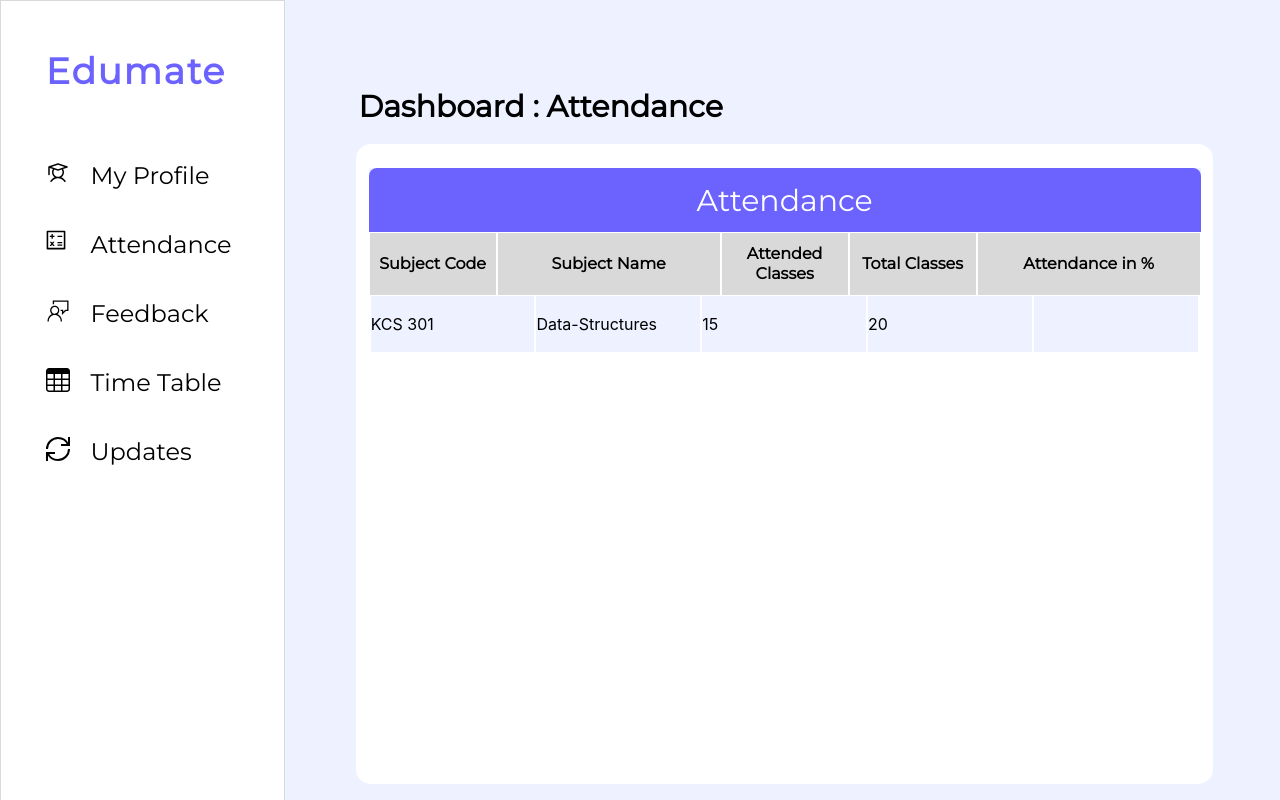
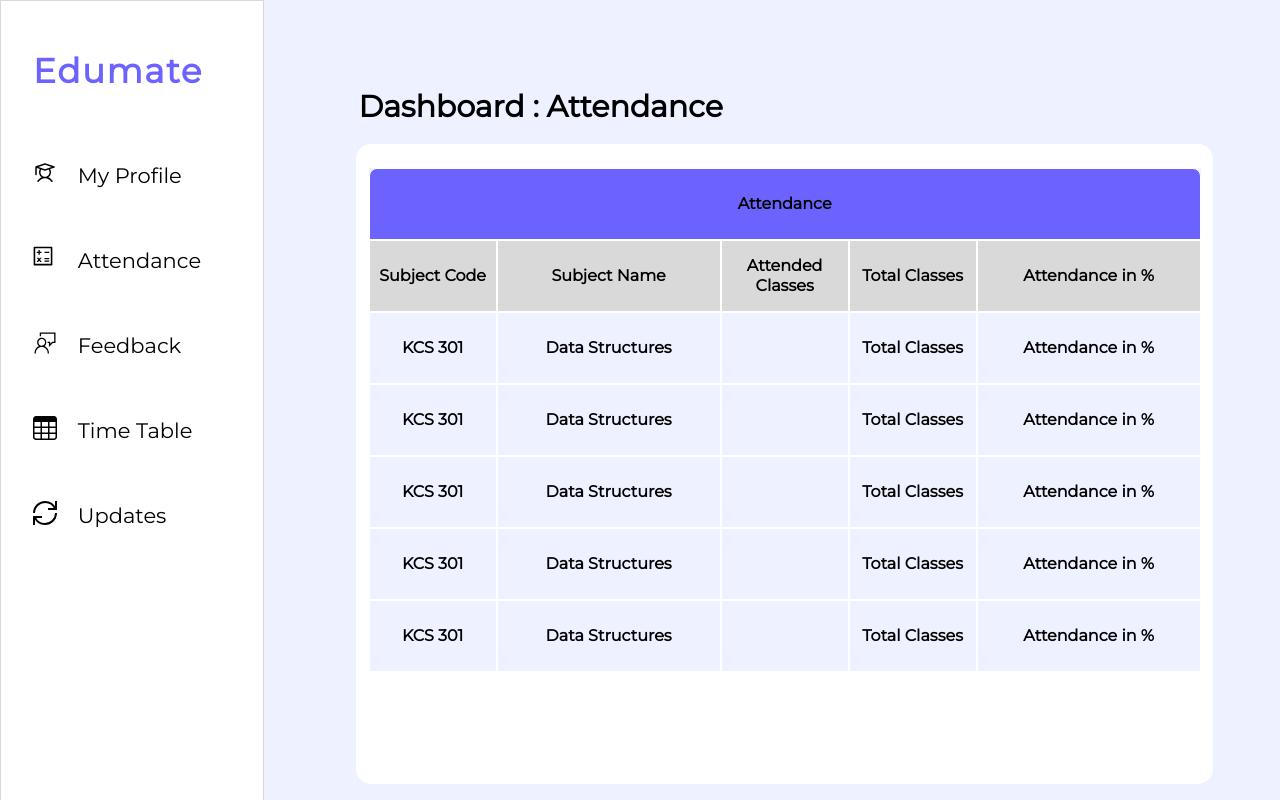
Before and after one commit to tushar-glitch/Edumate, a React (Create React App) app: page / in a window 1280 px wide. Shown: the top 800 px of the page. Built offline with nearby package versions, Linux system fonts and the light colour scheme; the HTML template or start-up script is replaced by a standard one.

Commit message:
Added student Attendance-1st page

```diff
--- a/package.json
+++ b/package.json
@@ -15,11 +15,14 @@
     "@testing-library/react": "^13.4.0",
     "@testing-library/user-event": "^13.5.0",
     "axios": "^1.1.3",
+    "chart.js": "^3.9.1",
     "react": "^18.2.0",
+    "react-chartjs-2": "^4.3.1",
     "react-dom": "^18.2.0",
     "react-icons": "^4.6.0",
     "react-router-dom": "^6.4.2",
     "react-scripts": "^5.0.1",
+    "recharts": "^2.1.16",
     "web-vitals": "^2.1.4"
   },
   "scripts": {
--- a/src/components/Background/Background.css
+++ b/src/components/Background/Background.css
@@ -5,8 +5,8 @@
   box-sizing: border-box;
   background-color: #eef1ff;
 }
-.AUTHENTICATION {
-  overflow: hidden;
+.AUTHENTICATION div {
+  overflow: hidden !important;
 }
 .circle1 {
   display: block;
--- a/src/components/Background/Background.jsx
+++ b/src/components/Background/Background.jsx
@@ -7,7 +7,7 @@ function Background() {
     <>
     <div className="AUTHENTICATION">
       <div className="circle1"></div>
-      <div className="circle2"></div>
+      <div className="circle2" style={{overflow:"hidden"}}></div>
       <p className="edumate" id="edu">
         Edumate
       </p>
@@ -16,7 +16,7 @@ function Background() {
       <p>
         <Image />
       </p>
-      </div>
+    </div>
     </>
   );
 }
--- a/src/components/Student/Attendance/attend.css
+++ b/src/components/Student/Attendance/attend.css
@@ -13,9 +13,31 @@ border-radius: 15px;
      margin-left:1vw;
     /* margin-right: 1vw; */
 }
+.attendTable td {
+    text-align: center;
+    border: 1px solid #FFFFFF;
+height: 9vh;
+font-family: 'Montserrat';
+font-style: normal;
+font-weight: 600;
+font-size: 16px;
+line-height: 20px;
+color: #000000;
+}
+.attendRow2 td{
+    background: #D9D9D9;
+border: 1px solid #FFFFFF;
+height: 9vh;
+font-family: 'Montserrat';
+font-style: normal;
+font-weight: 600;
+font-size: 16px;
+line-height: 20px;
+color: #000000;
+}
 .attendHead{
     box-sizing: border-box;
-height:8vh;
+height:9vh;
 border-radius: 8px 8px 0px 0px;
 background: none;
 background-color: #6C63FF;
@@ -27,24 +49,6 @@ line-height: 37px;
 color: #FFFFFF;
 text-align: center;
 }
-.attendRow2 {
-    position:absolute;
-    width:65vw;
-    text-align: center;
-}
-.attendRow2 td{
-    background: #D9D9D9;
-border: 1px solid #FFFFFF;
-height: 8vh;
-border:1px solid white;
-font-family: 'Montserrat';
-font-style: normal;
-font-weight: 600;
-font-size: 16px;
-line-height: 20px;
-color: #000000;
-
-}
 .attendData{
     width:10vw;
 }
@@ -54,22 +58,3 @@ color: #000000;
 .attendPer{
     width:17.5vw;
 }
-.propTable {
-    display:flex;
-    flex-direction: column;
-    position: absolute;
-    top:-0.3vh;
-   background-color:#FFFFFF;
-}
-.propsRow {
-    width:65vw;
-    height:7.5vh;
-    position:absolute;
-    top:19vh;
-    left:1vw;
-    background: none;
-}
-.propsRow td{
-width:12.8vw;
-height:7vh;
-}
--- a/src/components/Student/Attendance/attend_row_comp.jsx
+++ /dev/null
@@ -1,18 +0,0 @@
-import React from "react";
-
-function RowComponent (props){
-return <>
-<div className="propTable">
-    <table>
-        <tr className="propsRow">
-        <td className="propsCode">{props.code}</td>
-            <td>{props.name}</td>
-            <td>{props.attend}</td>
-            <td>{props.total}</td>
-            <td></td>
-        </tr>
-    </table>
-    </div>
-</>
-}
-export default RowComponent;
--- a/src/components/Student/Attendance/st_attendance.jsx
+++ b/src/components/Student/Attendance/st_attendance.jsx
@@ -1,12 +1,12 @@
 import React from "react";
-import RowComponent from "./attend_row_comp";
+
 import "./attend.css";
  function Attendance(){
     return <>
      <h1 className="dbTT">Dashboard : Attendance </h1>
 <div className="attend">
     <table className="attendTable" cellSpacing={0}>
-        <tr><td className="attendHead"  colspan={5}>Attendance</td></tr>
+         <tr><td className="attendHead"  colspan={5}>Attendance</td></tr>
         <tr className="attendRow2">
             <td className="attendData">Subject Code</td>
             <td className="attendSub">Subject Name</td>
@@ -14,17 +14,42 @@ import "./attend.css";
             <td className="attendData">Total Classes</td>
             <td className="attendPer">Attendance in %</td>
         </tr>
-        {/* <tr >
-            <td className="attendData">KCS 301</td>
-            <td className="attendSub">Data Structures</td>
-            <td className="attendData"></td>
-            <td className="attendData">Total Classes</td>
-            <td className="attendPer">Attendance in %</td>
-        </tr> */}
+        <tr >
+            <td>KCS 301</td>
+            <td>Data Structures</td>
+            <td></td>
+            <td>Total Classes</td>
+            <td>Attendance in %</td>
+        </tr>
+        <tr >
+            <td>KCS 301</td>
+            <td>Data Structures</td>
+            <td></td>
+            <td>Total Classes</td>
+            <td>Attendance in %</td>
+        </tr>
+        <tr >
+            <td>KCS 301</td>
+            <td>Data Structures</td>
+            <td></td>
+            <td>Total Classes</td>
+            <td>Attendance in %</td>
+        </tr>
+        <tr >
+            <td>KCS 301</td>
+            <td>Data Structures</td>
+            <td></td>
+            <td>Total Classes</td>
+            <td>Attendance in %</td>
+        </tr>
+        <tr >
+            <td>KCS 301</td>
+            <td>Data Structures</td>
+            <td></td>
+            <td>Total Classes</td>
+            <td>Attendance in %</td>
+        </tr>
         </table>
-        <RowComponent code="KCS 301" name="Data-Structures" attend="15" total="20"  />
-        <RowComponent code="KCS 351" name="DSTL" attend="12" total="20"  />
-        <RowComponent code="KCS 301" name="Data-Structures" attend="15" total="20"  />
 </div>
     </>
  }
--- a/src/components/Student/SideBar/sideBar.css
+++ b/src/components/Student/SideBar/sideBar.css
@@ -1,7 +1,7 @@
 .sideB {
     box-sizing: border-box;
 position: absolute;
-width: 17.794em;
+width: 16.5em;
 height: 160vh;
 background-color: #FFFFFF;
 border: 1px solid #D9D9D9;
@@ -10,12 +10,12 @@ border: 1px solid #D9D9D9;
     position: absolute;
     width: 15vw;
     height: 10vh;
-    left: 3.5vw;
+    left: 2.5vw;
     top: 6vh;
     font-family: 'Montserrat';
     font-style: normal;
     font-weight: 600;
-    font-size: 36px;
+    font-size: 34px;
     line-height: 44px;
     letter-spacing: 0.05em;
     color: #6C63FF;
@@ -25,7 +25,7 @@ border: 1px solid #D9D9D9;
     background:none;
     position:absolute;
     top:20vh;
-    left:7vw;
+    left:6vw;
     list-style: none;
 }
 .sideList li {
@@ -34,10 +34,10 @@ height: 29px;
 font-family: 'Montserrat';
 font-style: normal;
 font-weight: 400;
-font-size: 24px;
+font-size: 21px;
 line-height: 29px;
 background:none;
-margin-bottom: 5vh;
+margin-bottom: 7vh;
 }
 .sideList li:hover {
     color:#6C63FF;
```
Also changed, not shown: 1 other file (tests, documents, lock files or other folders).
